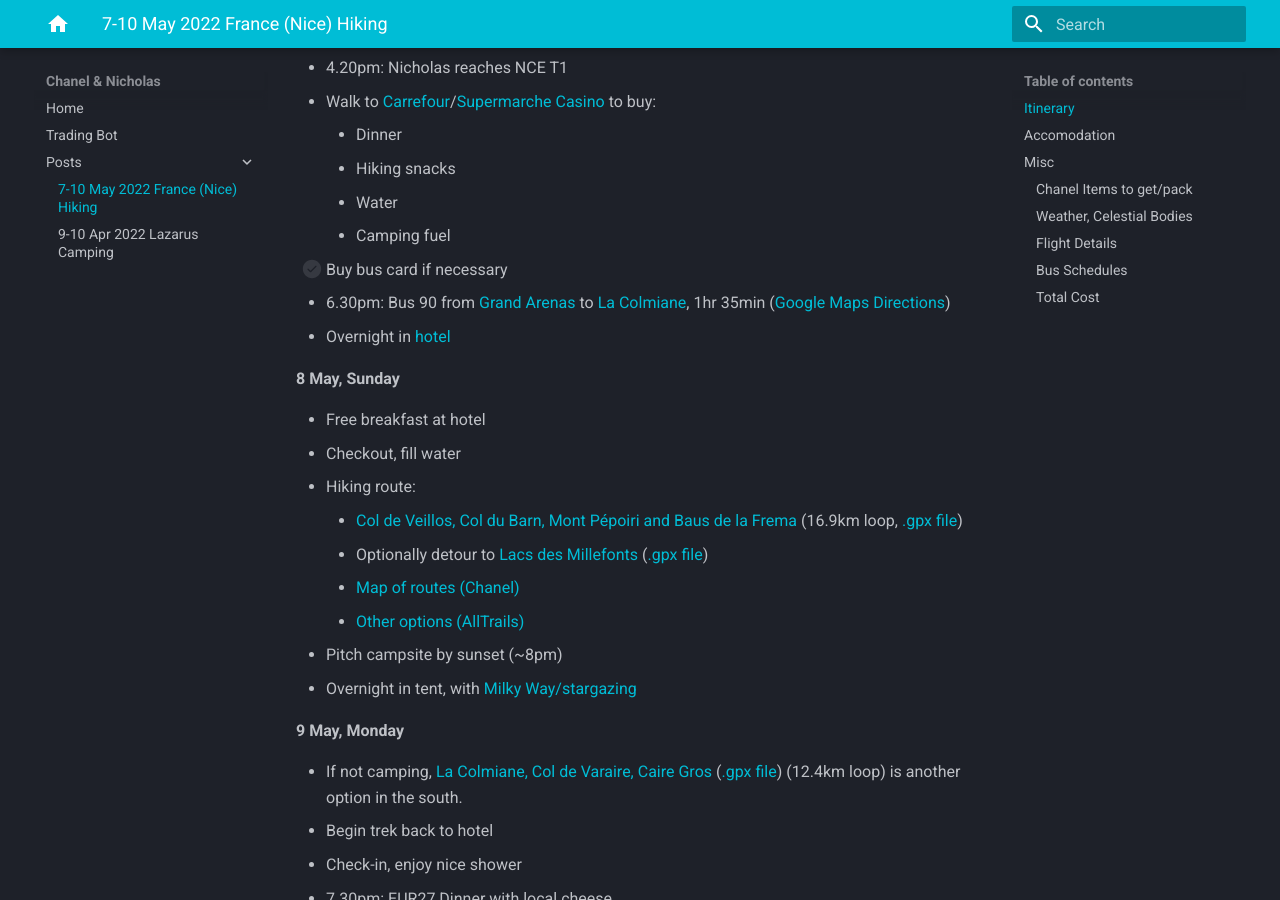
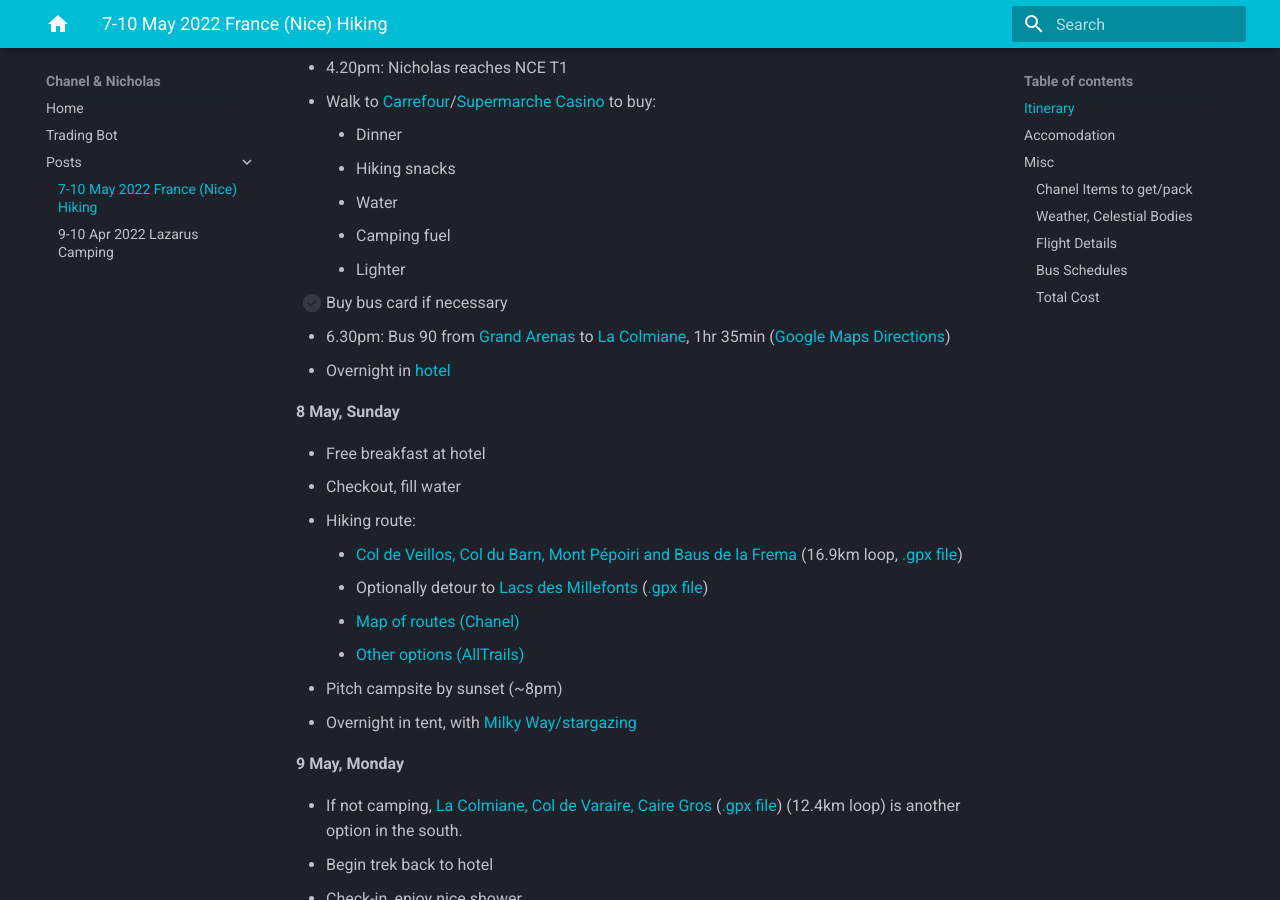
Before and after one commit to extrange/chanel, an MkDocs documentation site: the page built from docs/posts/2022-05-france-nice-hiking.md, in a window 1280 px wide and 900 px high, scrolled down 722 px. Built offline with MkDocs 1.6.1 and Material for MkDocs 9.7.7, drawn with Linux system fonts in a browser that asks for light colours.

Commit message:
Add lighter

```diff
--- a/docs/posts/2022-05-france-nice-hiking.md
+++ b/docs/posts/2022-05-france-nice-hiking.md
@@ -13,6 +13,7 @@
     -   Hiking snacks
     -   Water
     -   Camping fuel
+    -   Lighter
 
 -   [ ] Buy bus card if necessary
 -   6.30pm: Bus 90 from [Grand Arenas][grand-arenas] to [La Colmiane][la-colmiane], 1hr 35min ([Google Maps Directions][nice-to-mercantour-bus])
```
